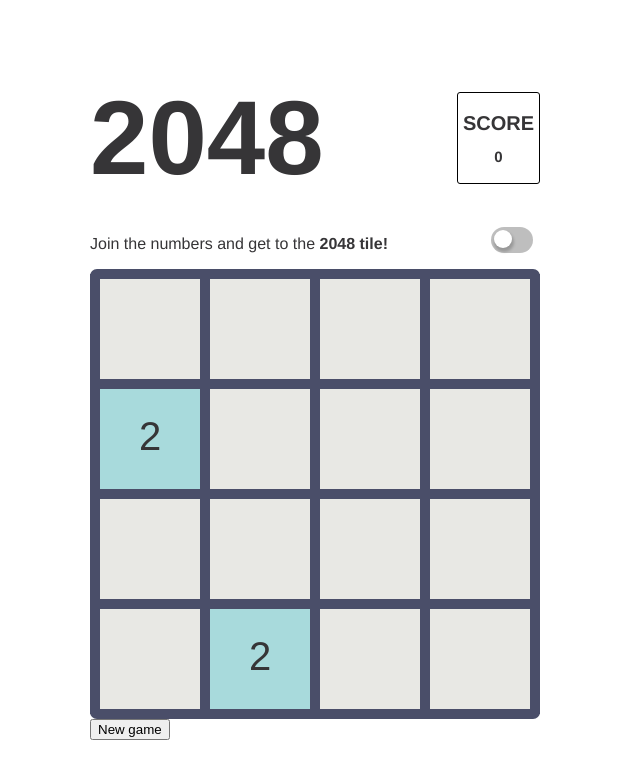
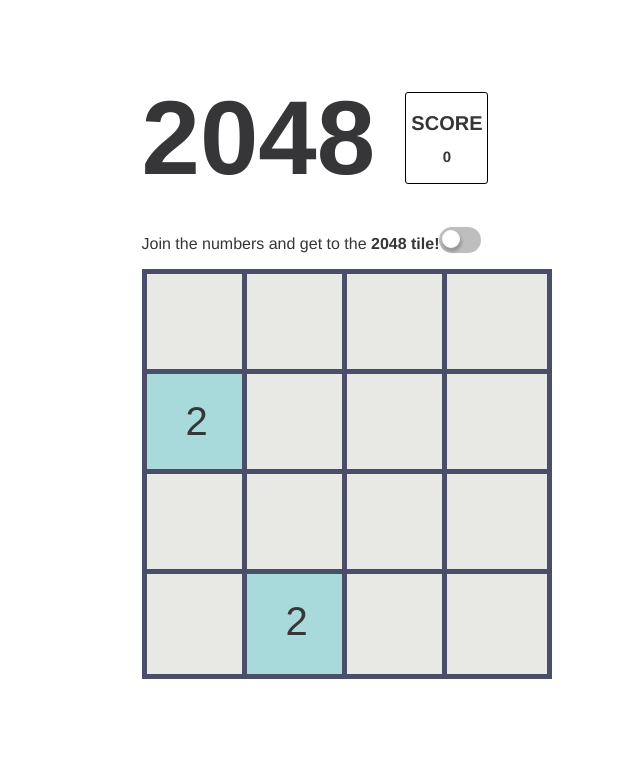
Before and after one commit to sandylcruz/2048, a React (Create React App) app: page / in a window 1280 px wide. Shown: the top 778 px of the page, without its empty margins (325-965 px from the left). Built offline with nearby package versions, Linux system fonts and the light colour scheme.

Commit message:
Make animation work when swapping tiles

```diff
--- a/src/components/Board.js
+++ b/src/components/Board.js
@@ -5,6 +5,7 @@
 import { motion, AnimateSharedLayout } from "framer-motion";
 
 import Row from "./Row";
+import Tile from "./Tile";
 import {
   addTile,
   moveUp,
@@ -14,12 +15,16 @@
 } from "../actions/boardActions";
 
 const BoardContainer = styled.div`
-  display: flex;
-  flex-direction: column;
-  align-items: center;
-  border-top: 5px solid #4a4e69;
-  border-bottom: 5px solid #4a4e69;
-  border-radius: 7px;
+  // display: flex;
+  // flex-direction: row;
+  // flex-wrap: wrap;
+  // max-width: 440px;
+  // align-items: center;
+  // width: 100%;
+  // border-top: 5px solid #4a4e69;
+  // border-bottom: 5px solid #4a4e69;
+  // border-radius: 7px;
+  position: absolute;
 `;
 
 const Board = React.memo(({ grid }) => {
@@ -71,12 +76,18 @@
   return (
     <AnimateSharedLayout>
       <BoardContainer>
-        {grid.map((row, index) => (
-          <Row key={index} row={row} />
+        {grid.map((tile) => (
+          <Tile
+            id={tile.id}
+            key={tile.id}
+            position={tile.position}
+            value={tile.value}
+          />
         ))}
       </BoardContainer>
     </AnimateSharedLayout>
   );
 });
+// <Row key={index} row={row} />
 
 export default Board;
--- a/src/components/Tile.js
+++ b/src/components/Tile.js
@@ -32,7 +32,7 @@
 //   }
 //  }`;
 
-const StyledContent = styled(motion.div)`
+const StyledContent = styled.div`
   font-size: 40px;
   margin-top: 25px;
   opacity: 1 !important;
@@ -85,7 +85,7 @@
 // }
 // `;
 
-const StyledTile = styled.div`
+const StyledTile = styled(motion.div)`
   border: 5px solid #4a4e69;
   display: block;
 
@@ -97,14 +97,18 @@
   width: 100px;
   height: 100px;
   text-align: center;
+  position: absolute;
+  top: ${({ top }) => `${top}px`};
+  left: ${({ left }) => `${left}px`};
+  // top: ${({ position }) => `${Math.floor(position / 4) * 100}px`};
 
-  &:nth-child(1) {
-    border-left: 10px solid #4a4e69;
-  }
+  // &:nth-child(1) {
+  //   border-left: 10px solid #4a4e69;
+  // }
 
-  &:nth-child(4) {
-    border-right: 10px solid #4a4e69;
-  }
+  // &:nth-child(4) {
+  //   border-right: 10px solid #4a4e69;
+  // }
 `;
 // const StyledTile = styled(motion.div)`
 //   border: 5px solid #4a4e69;
@@ -133,23 +137,38 @@
   },
 };
 
-const Tile = React.memo(({ value, id }) => {
+const Tile = React.memo(({ id, value, position }) => {
+  const top = Math.floor(position / 4) * 100;
+  const left = Math.floor(position % 4) * 100;
+
+  console.log("***", position, top, left);
+
   return (
     // <StyledTile layoutId={id} animate={{ x: 100 }} transition={{ delay: 1 }}>
     //   <div>{value === 0 ? null : <StyledH1>{value}</StyledH1>}</div>
     // </StyledTile>
 
-    <StyledTile value={value}>
+    <StyledTile
+      value={value}
+      layoutId={`tile-${id}`}
+      initial={{ visibility: "visible", opacity: 1 }}
+      top={top}
+      left={left}
+      // animate={{
+      //   x: Math.floor(position % 4) * 10,
+      //   y: Math.floor(position / 4) * 10,
+      // }}
+    >
       {value !== 0 && (
         <StyledContent
-          layout
-          animate={{ rotate: 360, visibility: "visible", opacity: 1 }}
-          // animate={value === 0 ? "zero" : "nonZero"}
-          transition={{ ease: "easeOut", duration: 1 }}
-          initial={{ visibility: "visible", opacity: 1 }}
-          variants={variants}
-          value={value}
-          layoutId={`tile-${id}`}
+        // layout
+        // animate={{ rotate: 360, visibility: "visible", opacity: 1 }}
+        // // animate={value === 0 ? "zero" : "nonZero"}
+        // transition={{ ease: "easeOut", duration: 1 }}
+        // initial={{ visibility: "visible", opacity: 1 }}
+        // variants={variants}
+        // value={value}
+        // layoutId={`tile-${id}`}
         >
           {value === 0 ? null : value}
         </StyledContent>
--- a/src/reducers/selectors.js
+++ b/src/reducers/selectors.js
@@ -2,7 +2,15 @@
 
 export const selectGrid = createSelector(
   (state) => state.board.grid,
-  (grid) => grid
+  (grid) =>
+    grid.reduce((accumulator, row, i) => {
+      row.forEach((tile, j) => {
+        const position = i * 4 + j;
+        accumulator.push({ value: tile.value, position, id: tile.id });
+      });
+
+      return accumulator;
+    }, [])
 );
 
 export const selectPoints = createSelector(
```
